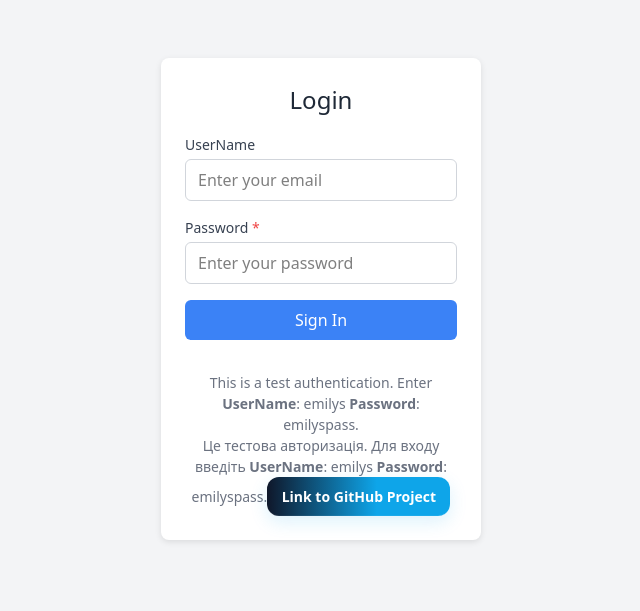
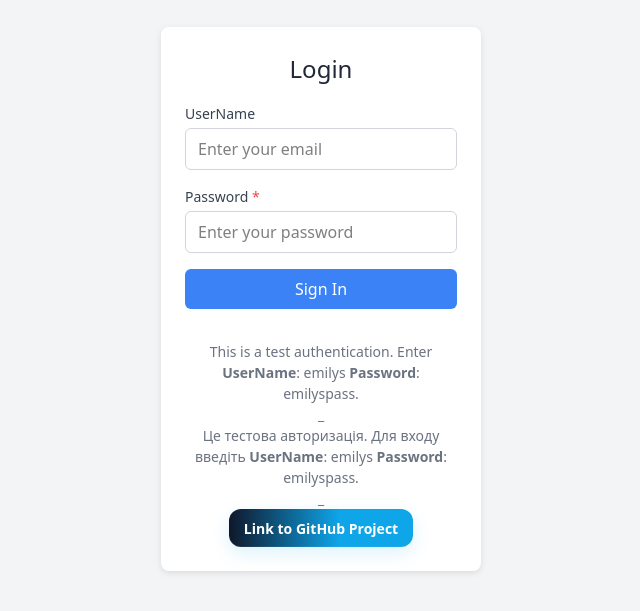
Before and after one commit to julasweta/react-dashboard-starter-kit, a React (Vite) app: page /#/login in a window 1280 px wide. Shown: the part 101-712 px from the top of the page, without its empty margins (319-959 px from the left). Built offline with nearby package versions, Linux system fonts and the light colour scheme.

Commit message:
add: style

```diff
--- a/src/modules/auth/LoginForm.tsx
+++ b/src/modules/auth/LoginForm.tsx
@@ -84,12 +84,12 @@ export const LoginForm = () => {
           Enter
           <strong> UserName</strong>: emilys
           <strong> Password</strong>: emilyspass.
-          <br />
+          <p>_</p>
           Це тестова авторизація.
           Для входу введіть
           <strong> UserName</strong>: emilys
           <strong> Password</strong>: emilyspass.
-
+          <p>_</p>
           <a href="https://github.com/julasweta/react-dashboard-starter-kit " target="_blank" rel="noopener noreferrer" className={styles.link}>  Link to GitHub Project  </a>
         </p>
       </form>
```
